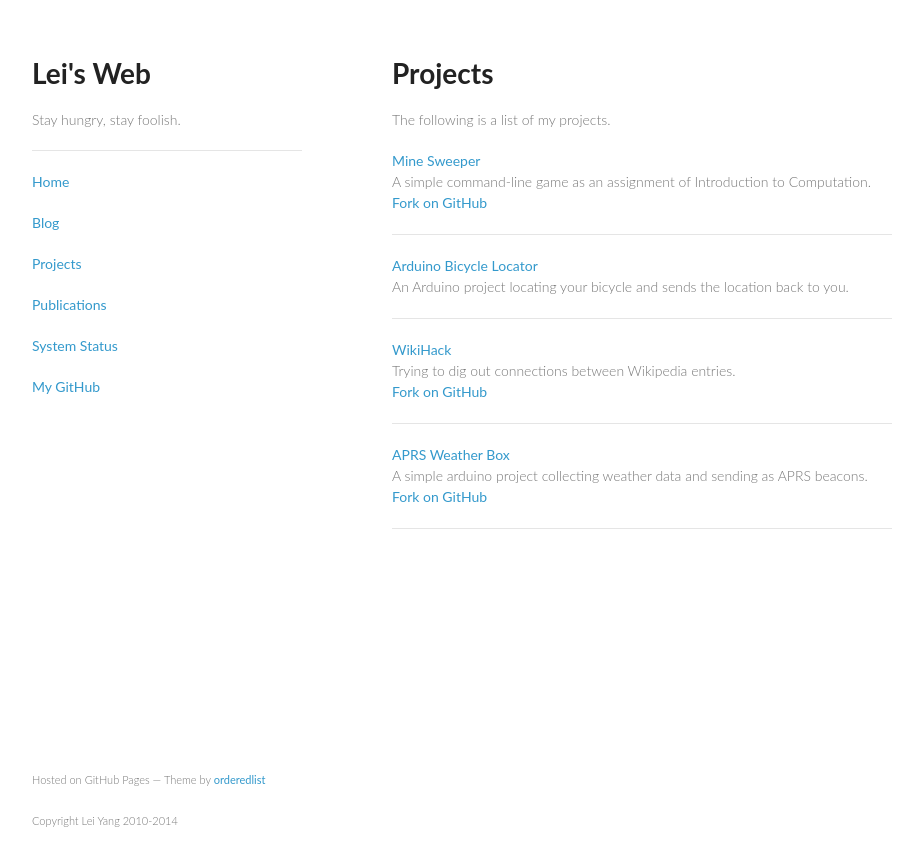
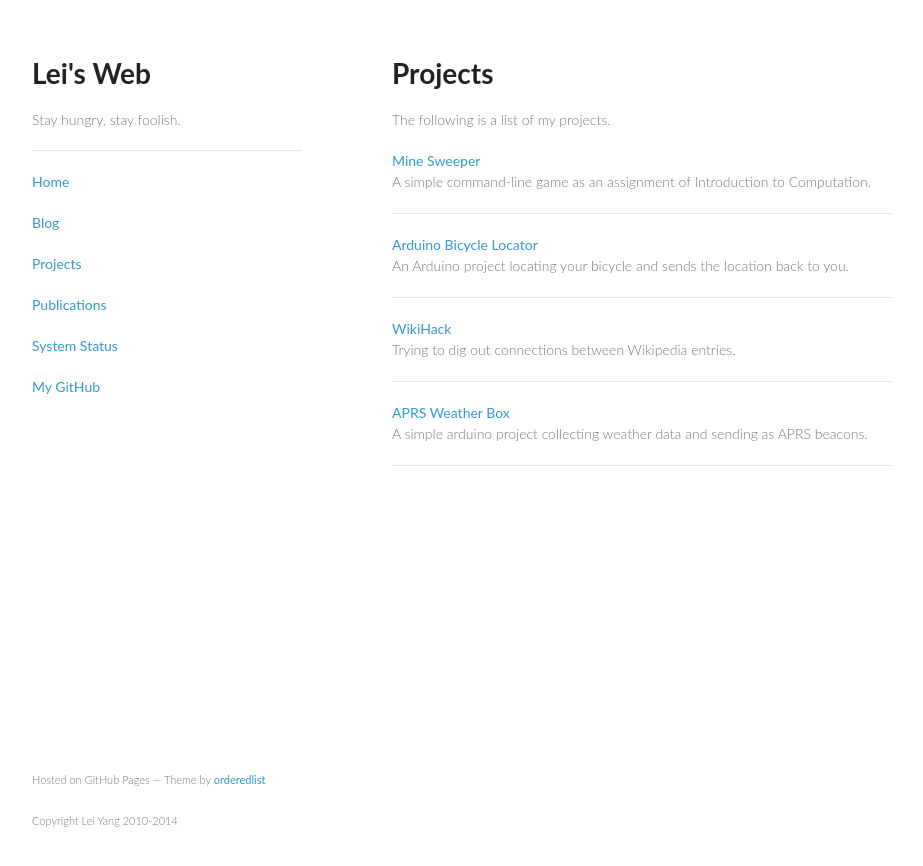
Before and after one commit to yangl1996/homepage, a Jekyll site: the page built from project.html, in a window 1280 px wide. Shown: the top 866 px of the page, without its empty margins (178-1101 px from the left). Built offline with Jekyll 4.4.1, drawn with Linux system fonts in a browser that asks for light colours; some web fonts are replaced.

Commit message:
Update project.html

```diff
--- a/project.html
+++ b/project.html
@@ -11,12 +11,6 @@ noindex: True
     {% if post.introduction %}
       {{ post.introduction }}
     {% endif %}
-    {% if post.ghlink %}
-    </br>
-    <a href="{{ post.ghlink }}">
-         Fork on GitHub
-    </a>
-    {% endif %}
     </br></br>
     <hr/>
     {% endif %}
```
